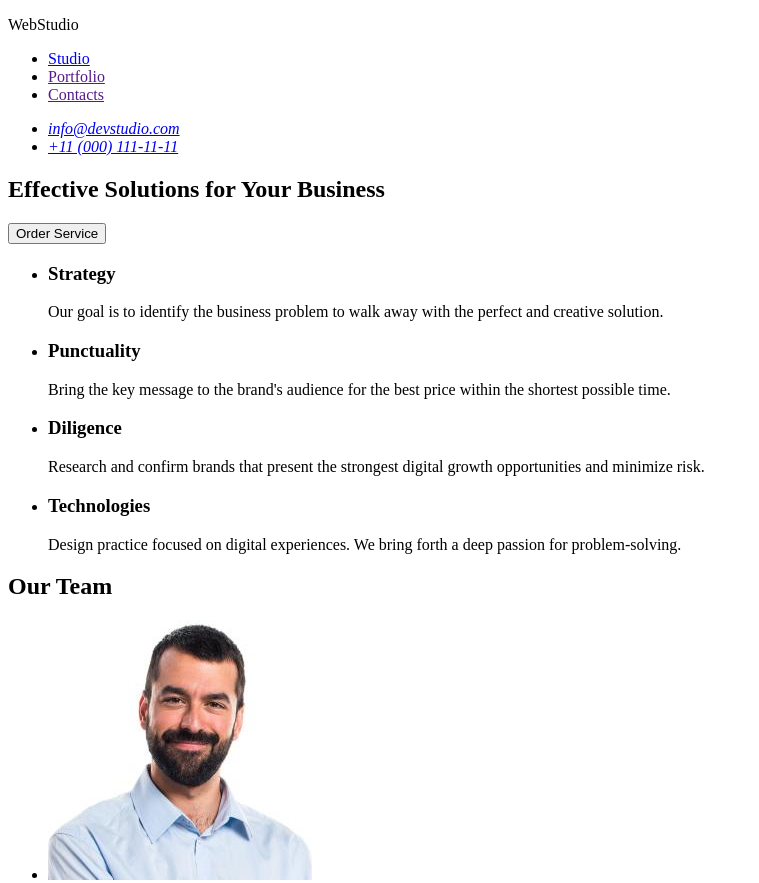
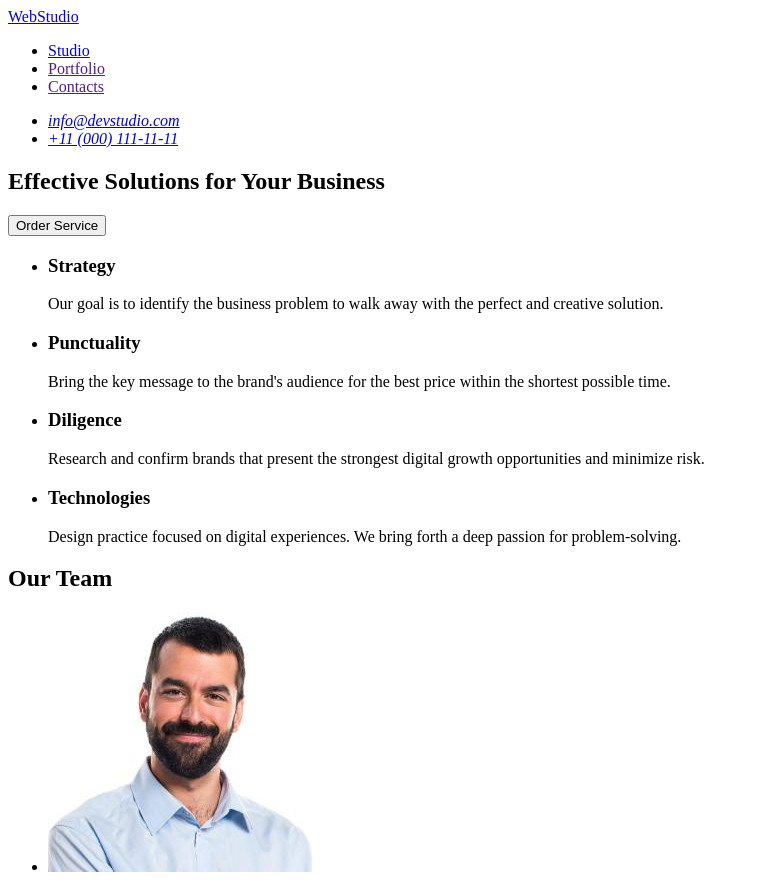
Before and after one commit to feliksletychevskyi/goit-markup-hw-01, a plain HTML site: page index.html in a window 1280 px wide. Shown: the top 883 px of the page, without its empty margins (0-759 px from the left). Drawn offline with Linux system fonts and the light colour scheme.

Commit message:
index update

```diff
--- a/index.html
+++ b/index.html
@@ -9,7 +9,7 @@
     <header>
       <!-- Header -->
       <nav>
-        <p>WebStudio</p>
+        <a href="./index.html">WebStudio</a>
         <ul>
           <li>
             <a href="./index.html">Studio</a>
@@ -115,7 +115,7 @@
     <footer>
       <!-- Footer -->
       <section>
-        <p><a href="./index.html">WEBSTUDIO</a></p>
+        <a href="./index.html">WEBSTUDIO</a>
         <p>
           Increase the flow of customers and sales for your business with
           digital marketing & growth solutions.
```
